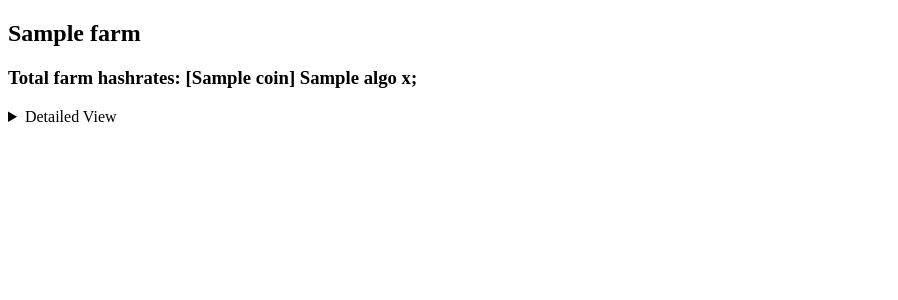
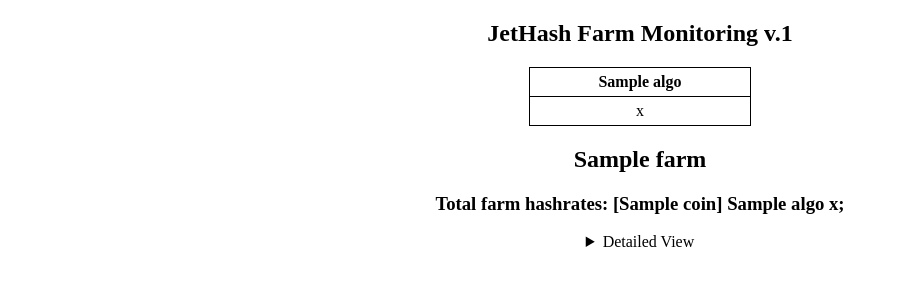
Before and after one commit to kiwvic/hive-config-server, a Django app: template main/templates/main/index.html in a window 1280 px wide. Shown: the top 300 px of the page, without its empty margins (0-898 px from the left). Run offline with Django 3.2, Linux system fonts and the light colour scheme; the template is opened without the code that fills it: most values are stand-ins (such as "Sample title", 1, 10 or a date in 2020); parts of the project's set-up code (start-up, migrations or seed data) failed here and were passed over.

Commit message:
add table with all hashrates

```diff
--- a/main/templates/main/index.html
+++ b/main/templates/main/index.html
@@ -10,7 +10,8 @@
     <style>
         table {border-collapse: collapse;}
         th, td {
-            width:150px;
+			table-layout: auto;
+            width:210px;
             text-align:center;
             border:1px solid black;
             padding:5px
@@ -18,6 +19,26 @@
     </style>
 </head>
 <body>
+	<center>
+	<h2>JetHash Farm Monitoring v.1</h2>
+    <table>
+        <thead>
+            <tr>
+                {% for i in all_hashrates %}
+                    <th>{{i.algo}}</th>
+                {% endfor %}
+            </tr>
+        </thead>
+        <tbody>
+            <tr>
+                {% for i in all_hashrates %}
+                    <td>{{i.hashrate}}</td>
+                {% endfor %}
+            </tr>
+        </tbody>
+    </table>
+	</center>
+	<center>
     {% for farm in data %}
         <h2>
             {{farm.name}}
@@ -56,12 +77,14 @@
                             <td>{{rig.name}}</td>
                             <td>
                                 {% if rig.stats.online %}
-                                    On
+                                    <font color = "green">On</font>
                                 {% else %}
-                                    Off
+                                    <font color = "red">Off</font>
                                 {% endif %}
                             </td>
-                            <td>{{rig.last_request}}</td>
+                            <td>
+								{{rig.last_request}}
+							</td>
                             <td>
                                 {% for hrate in rig.miners_summary.hashrates %}
                                     {{hrate.algo}};
@@ -80,7 +103,7 @@
                             </td>
                             <td>
                                 {% if rig.last_request_warning %}
-                                    NO REQUESTS
+                                    <font color = "red">NO REQUESTS</font>
                                 {% endif %}
                             </td>
                             <td>
@@ -98,5 +121,6 @@
         </details>
         <br>
     {% endfor %}
+	</center>
 </body>
 </html>
```
Also changed, not shown: main/views.py (+16 -0 lines).
